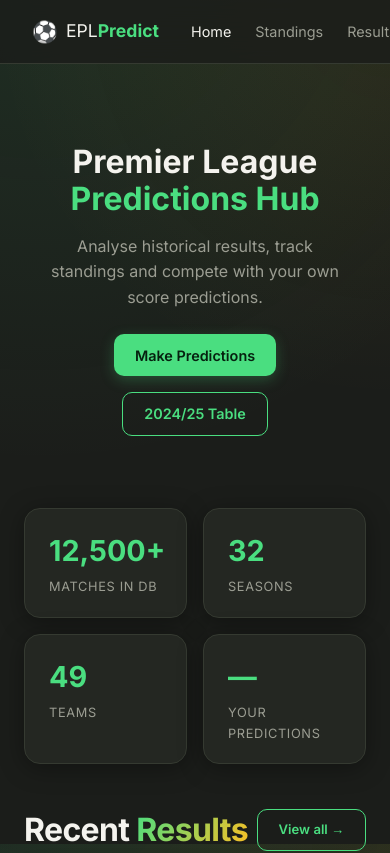
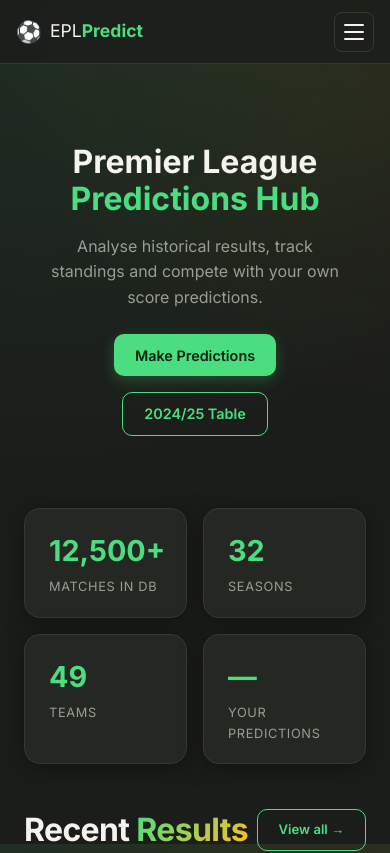
Before and after one commit to PletosuRazvan/Disertatie, a React (Vite) app in the folder frontend/: page / in a window 390 px wide. Shown: the top 853 px of the page. Built offline with nearby package versions, Linux system fonts and the light colour scheme; no server answers.

Commit message:
Add responsive hamburger navbar for mobile

```diff
--- a/frontend/src/components/Navbar.jsx
+++ b/frontend/src/components/Navbar.jsx
@@ -1,3 +1,4 @@
+import { useState } from 'react'
 import { Link, NavLink, useNavigate } from 'react-router-dom'
 import { useAuth } from '../context/AuthContext'
 import { useForecast } from '../context/ForecastContext'
@@ -7,33 +8,49 @@ export default function Navbar() {
   const { user, logout, isLoggedIn } = useAuth()
   const { loading: forecasting } = useForecast()
   const navigate = useNavigate()
+  const [open, setOpen] = useState(false)
 
   function handleLogout() {
     logout()
+    setOpen(false)
     navigate('/')
   }
 
+  const closeMenu = () => setOpen(false)
+  const linkClass = ({ isActive }) => (isActive ? styles.active : '')
+
   return (
     <nav className={styles.nav}>
-      <Link to="/" className={styles.brand}>
+      <Link to="/" className={styles.brand} onClick={closeMenu}>
         <span className={styles.logo}>⚽</span>
         <span>EPL<strong>Predict</strong></span>
       </Link>
 
+      <button
+        type="button"
+        className={`${styles.burger} ${open ? styles.burgerOpen : ''}`}
+        aria-label="Toggle navigation menu"
+        aria-expanded={open}
+        onClick={() => setOpen((v) => !v)}
+      >
+        <span /><span /><span />
+      </button>
+
+      <div className={`${styles.menu} ${open ? styles.menuOpen : ''}`}>
         <div className={styles.links}>
-        <NavLink to="/"            className={({ isActive }) => isActive ? styles.active : ''}>Home</NavLink>
-        <NavLink to="/standings"   className={({ isActive }) => isActive ? styles.active : ''}>Standings</NavLink>
-        <NavLink to="/results"     className={({ isActive }) => isActive ? styles.active : ''}>Results</NavLink>
-        <NavLink to="/predictions" className={({ isActive }) => isActive ? styles.active : ''}>Predictions</NavLink>
-        <NavLink to="/simulator"   className={({ isActive }) => isActive ? styles.active : ''}>Simulator</NavLink>
-        <NavLink to="/forecast"    className={({ isActive }) => isActive ? styles.active : ''}>
+          <NavLink to="/"            className={linkClass} onClick={closeMenu}>Home</NavLink>
+          <NavLink to="/standings"   className={linkClass} onClick={closeMenu}>Standings</NavLink>
+          <NavLink to="/results"     className={linkClass} onClick={closeMenu}>Results</NavLink>
+          <NavLink to="/predictions" className={linkClass} onClick={closeMenu}>Predictions</NavLink>
+          <NavLink to="/simulator"   className={linkClass} onClick={closeMenu}>Simulator</NavLink>
+          <NavLink to="/forecast"    className={linkClass} onClick={closeMenu}>
             Forecast
             {forecasting && <span className={styles.runningDot} title="Forecast running…" />}
           </NavLink>
           {isLoggedIn && (
-          <NavLink to="/history"   className={({ isActive }) => isActive ? styles.active : ''}>History</NavLink>
+            <NavLink to="/history"   className={linkClass} onClick={closeMenu}>History</NavLink>
           )}
-        <NavLink to="/about"       className={({ isActive }) => isActive ? styles.active : ''}>About</NavLink>
+          <NavLink to="/about"       className={linkClass} onClick={closeMenu}>About</NavLink>
         </div>
 
         <div className={styles.auth}>
@@ -44,10 +61,11 @@ export default function Navbar() {
             </>
           ) : (
             <>
-            <Link to="/login"    className="btn btn-outline">Login</Link>
-            <Link to="/register" className="btn btn-primary">Sign Up</Link>
+              <Link to="/login"    className="btn btn-outline" onClick={closeMenu}>Login</Link>
+              <Link to="/register" className="btn btn-primary" onClick={closeMenu}>Sign Up</Link>
             </>
           )}
+        </div>
       </div>
     </nav>
   )
--- a/frontend/src/components/Navbar.module.css
+++ b/frontend/src/components/Navbar.module.css
@@ -24,6 +24,13 @@
 }
 .brand strong { color: var(--accent); }
 .logo { font-size: 1.3rem; }
+
+.menu {
+  display: flex;
+  align-items: center;
+  flex: 1;
+  gap: 2rem;
+}
 
 .links {
   display: flex;
@@ -67,12 +74,6 @@
   margin-left: auto;
 }
 
-.username {
-  font-size: .85rem;
-  color: var(--accent);
-  font-weight: 500;
-}
-
 .runningDot {
   display: inline-block;
   width: 7px;
@@ -87,3 +88,102 @@
   0%, 100% { opacity: 1; box-shadow: 0 0 0 0 var(--accent-glow); }
   50%      { opacity: .4; box-shadow: 0 0 0 4px transparent; }
 }
+
+.username {
+  font-size: .85rem;
+  color: var(--accent);
+  font-weight: 500;
+}
+
+/* Hamburger button — hidden on desktop, shown on mobile. */
+.burger {
+  display: none;
+  flex-direction: column;
+  justify-content: center;
+  gap: 5px;
+  width: 40px;
+  height: 40px;
+  margin-left: auto;
+  padding: 0;
+  background: transparent;
+  border: 1px solid var(--border);
+  border-radius: 8px;
+  cursor: pointer;
+}
+.burger span {
+  display: block;
+  width: 20px;
+  height: 2px;
+  margin: 0 auto;
+  border-radius: 2px;
+  background: var(--text);
+  transition: transform .25s ease, opacity .2s ease;
+}
+.burgerOpen span:nth-child(1) { transform: translateY(7px) rotate(45deg); }
+.burgerOpen span:nth-child(2) { opacity: 0; }
+.burgerOpen span:nth-child(3) { transform: translateY(-7px) rotate(-45deg); }
+
+@media (max-width: 860px) {
+  .nav {
+    padding: 0 1rem;
+    gap: 1rem;
+  }
+
+  .burger {
+    display: flex;
+  }
+
+  .menu {
+    position: fixed;
+    top: var(--nav-h);
+    left: 0;
+    right: 0;
+    flex-direction: column;
+    align-items: stretch;
+    gap: 0;
+    padding: .5rem 1rem 1rem;
+    background: rgba(20, 22, 19, 0.98);
+    backdrop-filter: blur(14px);
+    border-bottom: 1px solid var(--border);
+    max-height: calc(100vh - var(--nav-h));
+    overflow-y: auto;
+    transform: translateY(-12px);
+    opacity: 0;
+    pointer-events: none;
+    transition: transform .22s ease, opacity .22s ease;
+  }
+  .menuOpen {
+    transform: translateY(0);
+    opacity: 1;
+    pointer-events: auto;
+  }
+
+  .links {
+    flex-direction: column;
+    align-items: stretch;
+    gap: 0;
+    flex: none;
+  }
+  .links a {
+    padding: .85rem .25rem;
+    font-size: 1rem;
+    border-bottom: 1px solid var(--border);
+  }
+  .links a::after { display: none; }
+
+  .auth {
+    flex-direction: column;
+    align-items: stretch;
+    gap: .6rem;
+    margin-left: 0;
+    margin-top: 1rem;
+  }
+  .auth :global(.btn) {
+    width: 100%;
+    text-align: center;
+  }
+  .username {
+    padding: .5rem .25rem;
+    text-align: center;
+  }
+}
```
Lines whose indentation alone changed are shown as unchanged.
